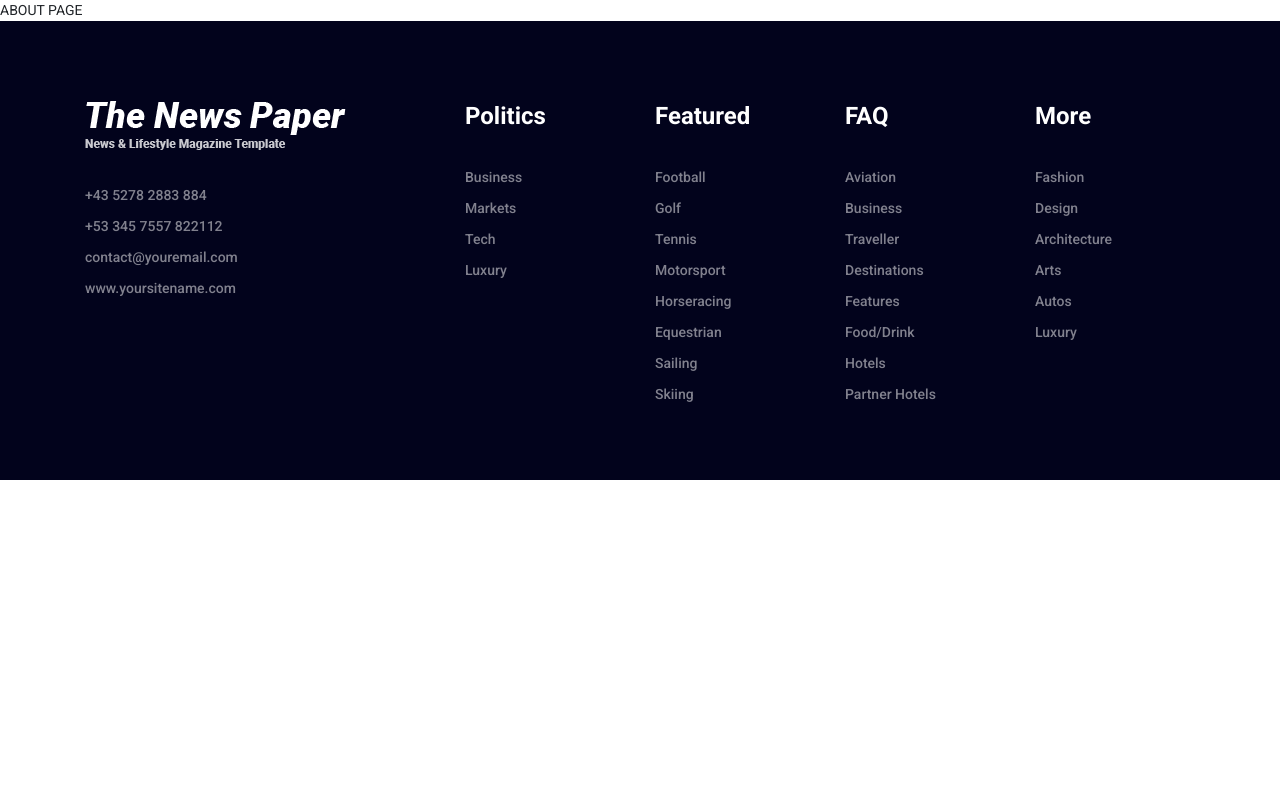
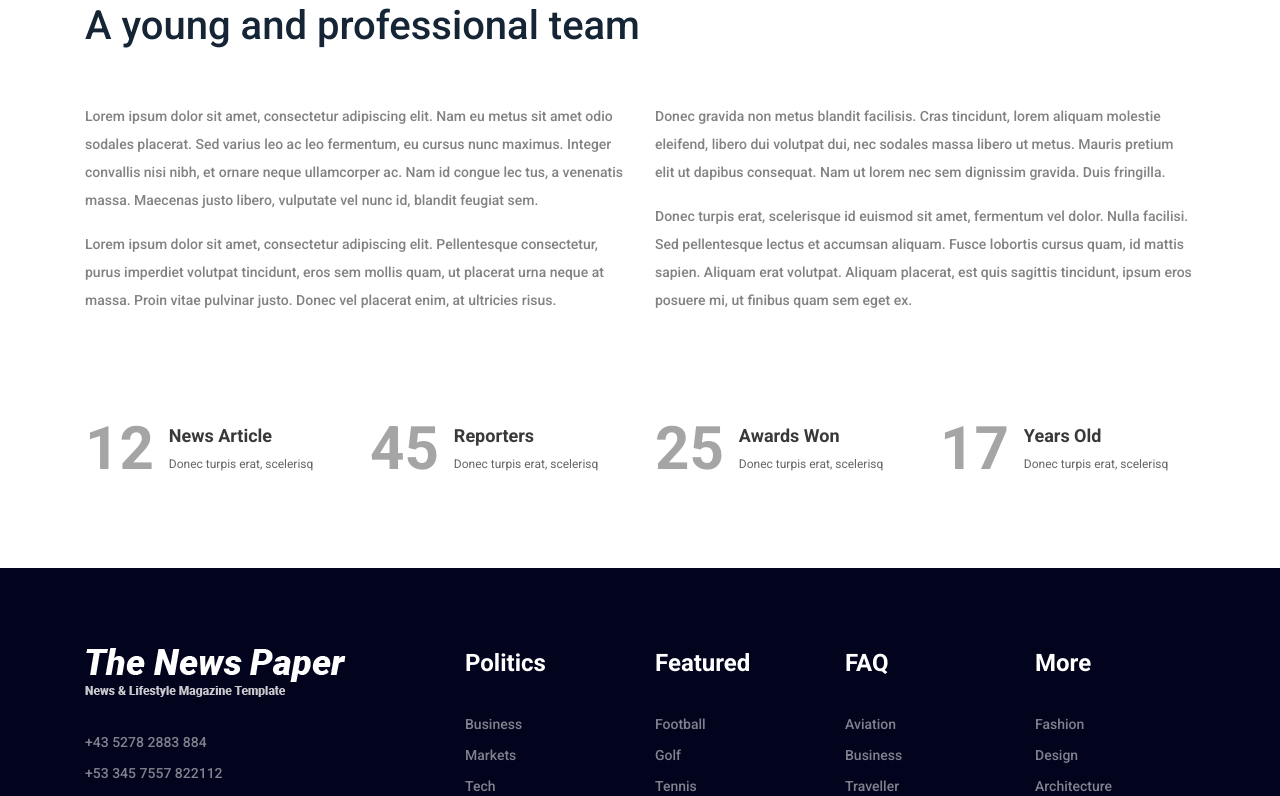
Before and after one commit to Consatanos/newspaper, a React (Create React App) app: page /about in a window 1280 px wide. Shown: the top 796 px of the page. Built offline with nearby package versions, Linux system fonts and the light colour scheme.

Commit message:
add fact

```diff
--- /dev/null
+++ b/src/components/fact/fact.js
@@ -0,0 +1,19 @@
+import React from 'react';
+
+const Fact = (props) => {
+  const { counter, title, text } = props;
+
+  return (
+    <div className="col-12 col-sm-6 col-lg-3">
+      <div className="single-cool-fact d-flex align-items-center">
+        <h3><span className="counter">{counter}</span></h3>
+        <div className="cf-text">
+          <h6>{title}</h6>
+          <span>{text}</span>
+        </div>
+      </div>
+    </div>
+  )
+};
+
+export default Fact;
--- /dev/null
+++ b/src/components/fact/index.js
@@ -0,0 +1,5 @@
+import Fact from './fact';
+
+export {
+  Fact
+};
--- a/src/components/pages/about.js
+++ b/src/components/pages/about.js
@@ -1,9 +1,31 @@
 import React from 'react';
+import { FactContainer } from '../../containers/fact-container';
+
 
 const About = () => {
   return (
     <>
-      ABOUT PAGE
+      <section className="about-area">
+        <div className="container">
+          <div className="row">
+            <div className="col-12">
+              <h2>A young and professional team</h2>
+            </div>
+          </div>
+
+          <div className="row">
+            <div className="col-12 col-lg-6">
+              <p>Lorem ipsum dolor sit amet, consectetur adipiscing elit. Nam eu metus sit amet odio sodales placerat. Sed varius leo ac leo fermentum, eu cursus nunc maximus. Integer convallis nisi nibh, et ornare neque ullamcorper ac. Nam id congue lec tus, a venenatis massa. Maecenas justo libero, vulputate vel nunc id, blandit feugiat sem.</p>
+              <p>Lorem ipsum dolor sit amet, consectetur adipiscing elit. Pellentesque consectetur, purus imperdiet volutpat tincidunt, eros sem mollis quam, ut placerat urna neque at massa. Proin vitae pulvinar justo. Donec vel placerat enim, at ultricies risus.</p>
+            </div>
+            <div className="col-12 col-lg-6">
+              <p>Donec gravida non metus blandit facilisis. Cras tincidunt, lorem aliquam molestie eleifend, libero dui volutpat dui, nec sodales massa libero ut metus. Mauris pretium elit ut dapibus consequat. Nam ut lorem nec sem dignissim gravida. Duis fringilla.</p>
+              <p>Donec turpis erat, scelerisque id euismod sit amet, fermentum vel dolor. Nulla facilisi. Sed pellentesque lectus et accumsan aliquam. Fusce lobortis cursus quam, id mattis sapien. Aliquam erat volutpat. Aliquam placerat, est quis sagittis tincidunt, ipsum eros posuere mi, ut finibus quam sem eget ex.</p>
+            </div>
+          </div>
+          <FactContainer />
+        </div>
+      </section>
     </>
   )
 };
--- /dev/null
+++ b/src/containers/fact-container/fact-container.js
@@ -0,0 +1,59 @@
+import React, { Component } from 'react';
+import { connect } from 'react-redux';
+import { compose } from 'redux';
+
+import { withInfoService } from '../../components/hoc';
+import { Fact } from '../../components/fact';
+
+class FactContainer extends Component {
+  componentDidMount() {
+    const { infoListService, loadingFacts } = this.props;
+    infoListService.getInfo('facts')
+      .then((data) => {
+        loadingFacts(data)
+      });
+  };
+
+  render() {
+    const { facts } = this.props;
+    console.log(facts);
+    return (
+      <div className="row align-items-center mt-80">
+        {
+          facts.map((fact) => {
+            const { id, counter, title, text } = fact;
+            return (
+              <Fact
+                key={id}
+                counter={counter}
+                title={title}
+                text={text} />
+            )
+          })
+        }
+      </div>
+    )
+  };
+};
+
+const mapStateToProps = ({ facts }) => {
+  return {
+    facts
+  };
+};
+
+const mapDispatchToProps = (dispatch) => {
+  return {
+    loadingFacts: (facts) => {
+      dispatch({
+        type: 'LOADING_FACTS',
+        payload: facts
+      })
+    }
+  };
+};
+
+export default compose(
+  withInfoService(),
+  connect(mapStateToProps, mapDispatchToProps)
+)(FactContainer);
--- /dev/null
+++ b/src/containers/fact-container/index.js
@@ -0,0 +1,5 @@
+import FactContainer from './fact-container';
+
+export {
+  FactContainer
+};
--- a/src/reducers/index.js
+++ b/src/reducers/index.js
@@ -4,6 +4,7 @@ const initialState = {
   videos: [],
   posts: [],
   news: [],
+  facts: [],
   contacts: [
     {
       name: 'phone',
@@ -56,6 +57,11 @@ const reducer = (state = initialState, action) => {
         ...state,
         news: action.payload
       }
+    case 'LOADING_FACTS':
+      return {
+        ...state,
+        facts: action.payload
+      }
 
     default:
       return state;
--- a/src/services/info-services.js
+++ b/src/services/info-services.js
@@ -85,6 +85,32 @@ export default class InfoService {
         title: 'Eu metus sit amet odio sodales placer. Sed varius leo ac...',
         date: 'April 14, 2018',
         imageUrl: 'bg-img/4.jpg'
+      }
+    ],
+    facts: [
+      {
+        id: 1,
+        counter: '12',
+        title: 'News Article',
+        text: 'Donec turpis erat, scelerisq'
+      },
+      {
+        id: 2,
+        counter: '45',
+        title: 'Reporters',
+        text: 'Donec turpis erat, scelerisq'
+      },
+      {
+        id: 3,
+        counter: '25',
+        title: 'Awards Won',
+        text: 'Donec turpis erat, scelerisq'
+      },
+      {
+        id: 4,
+        counter: '17',
+        title: 'Years Old',
+        text: 'Donec turpis erat, scelerisq'
       }
     ],
     posts: [
```
Also changed, not shown: src/actions/index.js (+14 -1 lines).
